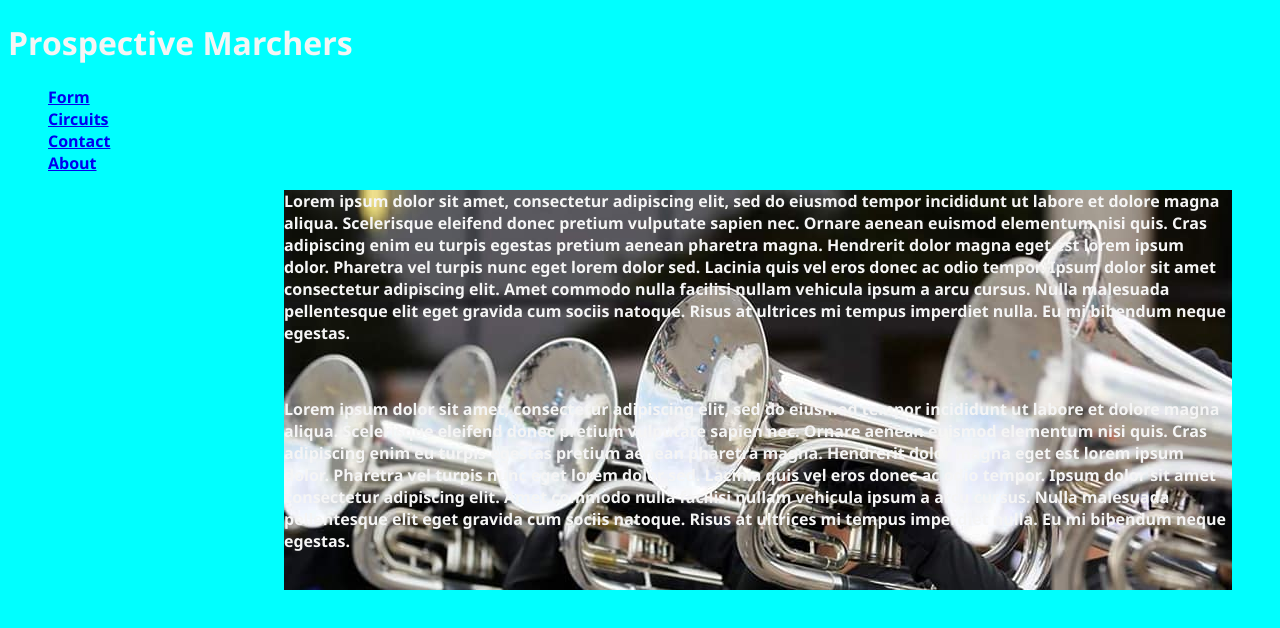
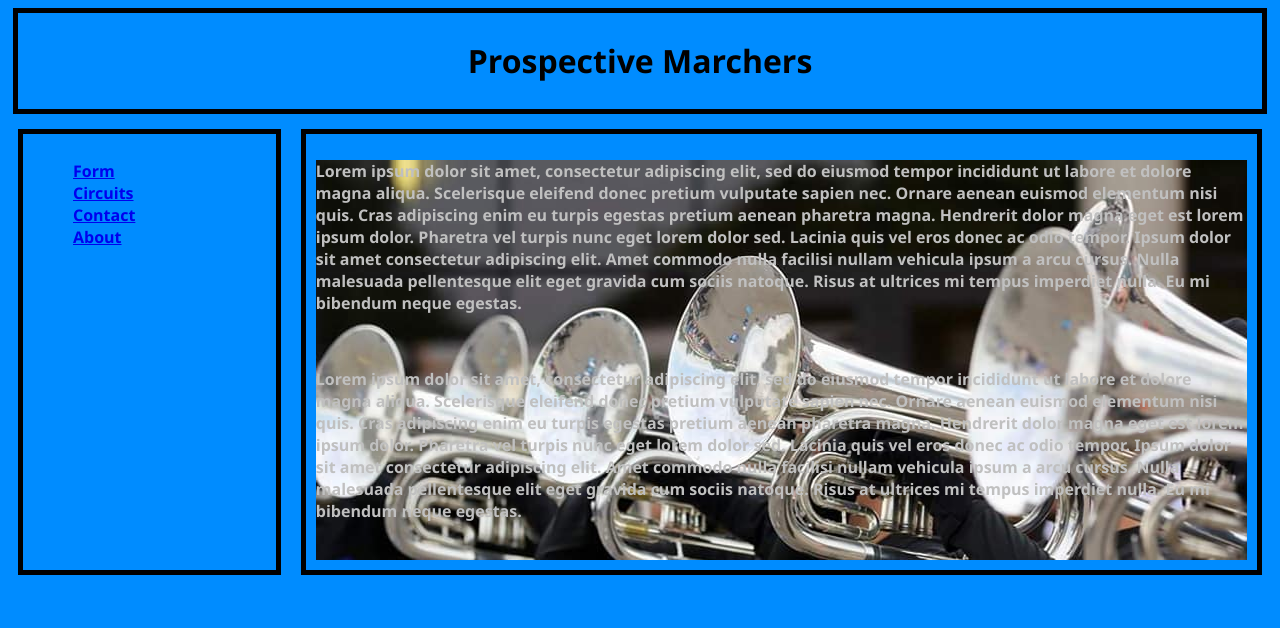
Before and after one commit to CyborgAnt/Prospective-Marchers, a plain HTML site: page index.html in a window 1280 px wide. Drawn offline with Linux system fonts and the light colour scheme.

Commit message:
Added styles for the Main Page

```diff
--- a/index.html
+++ b/index.html
@@ -8,12 +8,13 @@
 </head>
 
 <body>
-    <div id="wrapper"></div>
+    <div id="title">
         <header>
             <h1>Prospective Marchers</h1>
         </header>
+    </div>
 
-
+    <div class="flex-container">
         <div id="left">
             <ul>
                 <li><a href="Form.html">Form</a></li>
@@ -24,8 +25,10 @@
             </ul>
         </div>
 
-        <div id="main_column">
+        <div id="right">
+            <!-- This is the main area -->
             <main>
+                <!-- Try a different background image -->
                 <div style="background-image: url('Images/Baris.jpg');">
 
                     <p>Lorem ipsum dolor sit amet, consectetur adipiscing elit, sed do eiusmod tempor incididunt ut labore et dolore magna aliqua. Scelerisque eleifend donec pretium vulputate sapien nec. Ornare aenean euismod elementum nisi quis. Cras adipiscing enim eu turpis egestas pretium aenean pharetra magna. Hendrerit dolor magna eget est lorem ipsum dolor. Pharetra vel turpis nunc eget lorem dolor sed. Lacinia quis vel eros donec ac odio tempor. Ipsum dolor sit amet consectetur adipiscing elit. Amet commodo nulla facilisi nullam vehicula ipsum a arcu cursus. Nulla malesuada pellentesque elit eget gravida cum sociis natoque. Risus at ultrices mi tempus imperdiet nulla. Eu mi bibendum neque egestas.</p><br>
--- a/styles.css
+++ b/styles.css
@@ -1,29 +1,50 @@
 /* trying different color and font combinations */
 body{
-    background-color: aqua;
-    color: whitesmoke;
+    background-color: rgb(0, 140, 255);
     font-weight: bold;
+    color: silver;
     font-family: 'Segoe UI', Tahoma, Geneva, Verdana, sans-serif;
 }
 
 .form {
-    background-color: rgb(161, 159, 159);
+    background-color: grey;
     color: black;
 }
 
 /* Main Style Changes */
+
+.flex-container {
+    display: flex;
+    flex-direction: row;
+    align-items: stretch;
+}
+
+#title {
+    border: 5px solid black;
+    color: black;
+    padding: 5px;
+    margin: 5px;
+    text-align: center;
+}
+
+#left {
+    width: 20%;
+    border: 5px solid black;
+    padding: 10px;
+    margin: 10px;
+    text-align: left;
+}
+
+#right {
+    width: 80%;
+    border: 5px solid black;
+    padding: 10px;
+    margin: 10px;
+    text-align: left;
+}
+
+
 ul{
     list-style-type: none;
     text-decoration: none;
 }
-
-#main_column{
-    width: 75%;
-    margin-left: auto;
-    margin-right: 40px;
-}
-
-#left {
-    width: 20%;
-
-}
```
